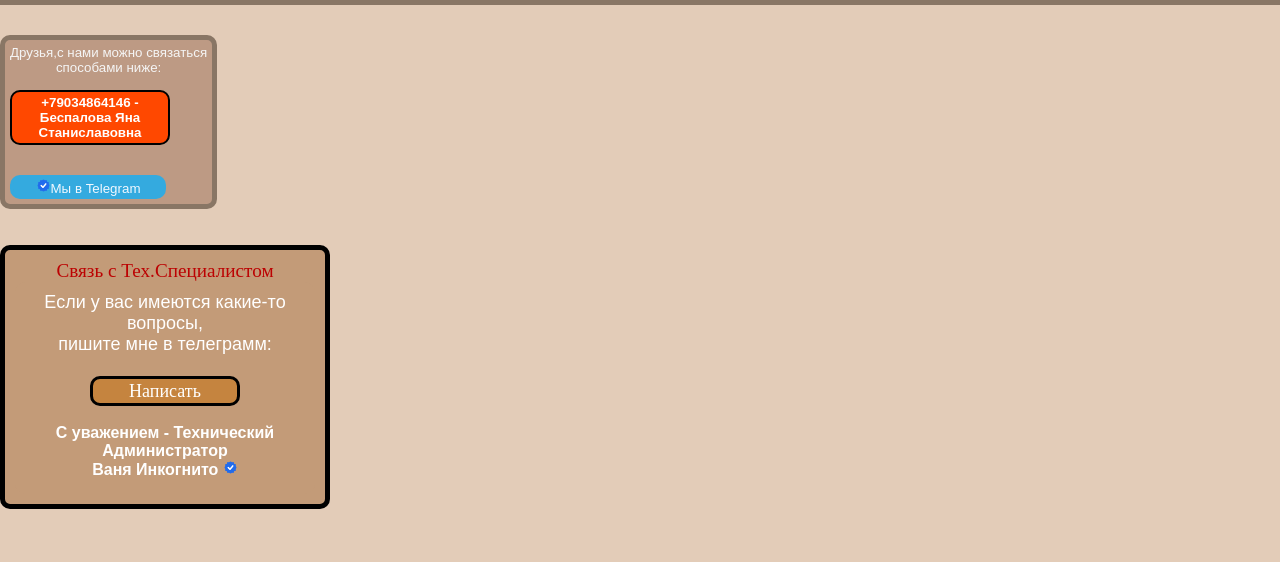
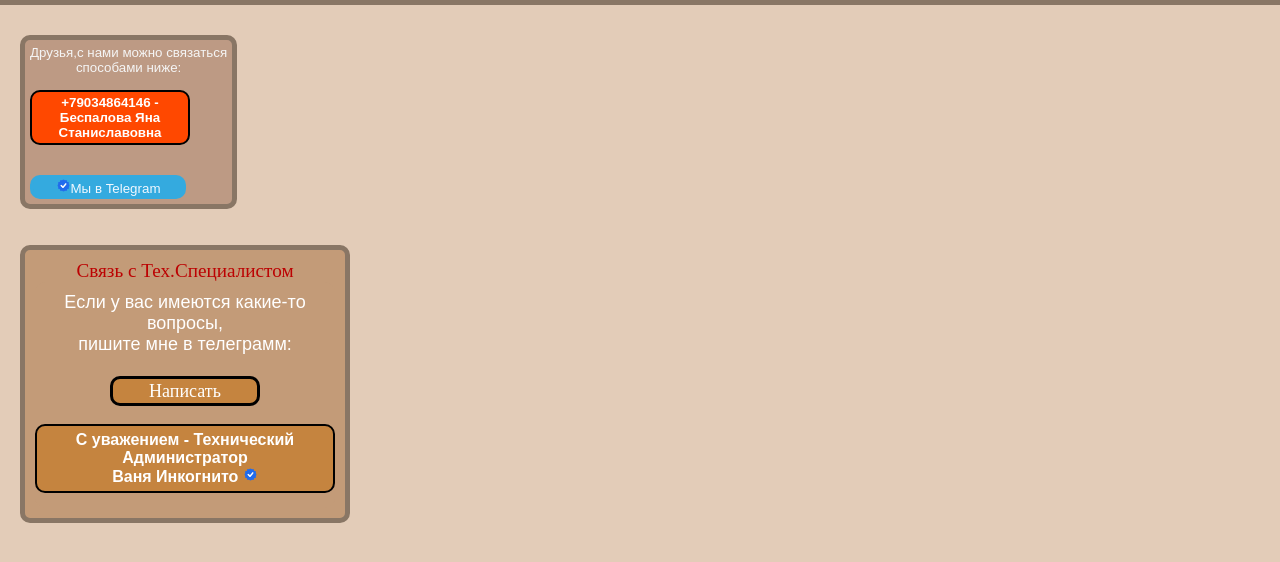
Before and after one commit to Jake-NYM-OS/Jake-NYM-OS.github.io, a plain HTML site: page contact.html in a window 1280 px wide. Shown: the part 86-648 px from the top of the page. Drawn offline with Linux system fonts and the light colour scheme; a script that the page names is missing.

Commit message:
Update stylecontact.css

```diff
--- a/CSS/stylecontact.css
+++ b/CSS/stylecontact.css
@@ -60,6 +60,7 @@ a{
 }
 
 .contact{
+    margin-left: 20px;
     border: 5px solid #897665;
     border-radius: 10px;
     padding: 5px;
@@ -115,19 +116,23 @@ a{
 
 
 
+#vk_contact_us{
 
+    text-align: center;
+}
 
 
 
 
 .tex1{
-    border: 5px solid black;
+    border: 5px solid #897665;
     width: 300px;
     color: white;
     background-color: #c39b78;
     text-align: center;
     padding: 10px;
     border-radius: 10px;
+    margin-left: 20px;
 }
 
 #banq{
@@ -167,3 +172,11 @@ a{
     -o-transition: all 0.3s ease;;
     transition: all 0.3s ease;
 }
+
+.inkognito{
+    border: 2px solid black;
+    padding: 5px;
+    border-radius: 10px;
+    background-color: #c5843f;
+
+}
```
